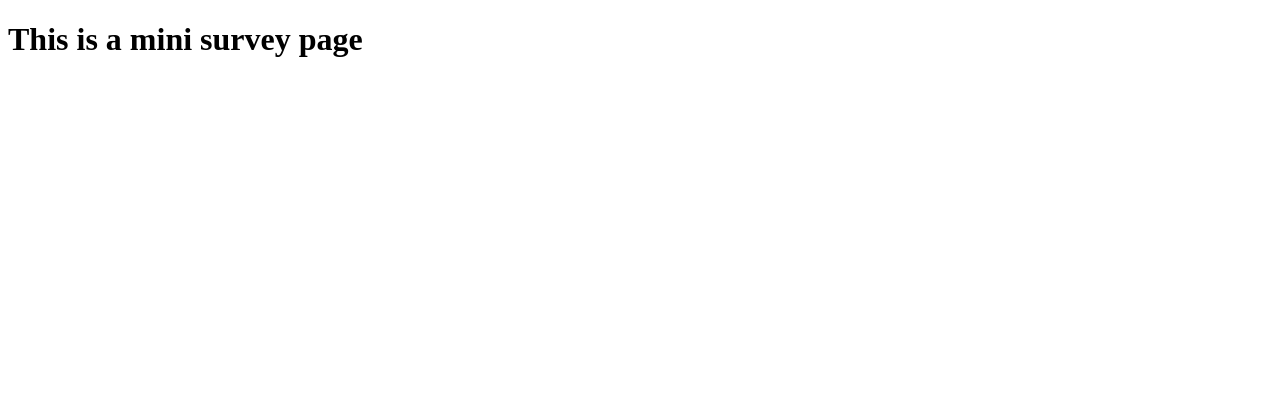
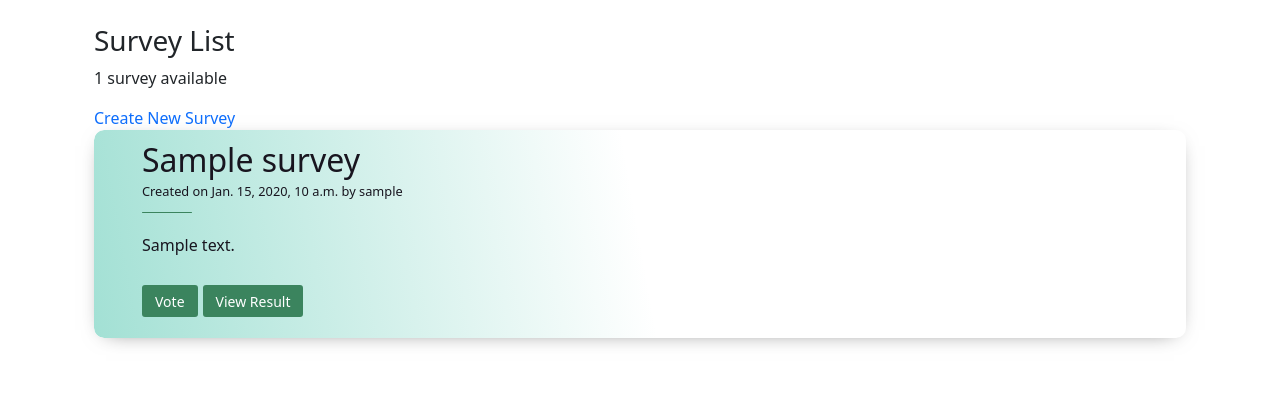
Before and after one commit to chrisbagas/C08, a Django app: page /survey/ in a window 1280 px wide. Shown: the top 393 px of the page. Run offline with Django 3.2, Linux system fonts and the light colour scheme; tables that the repository leaves empty hold one stand-in row (values such as "Sample post"); some libraries are stand-ins or nearby versions.

Commit message:
Add and update some templates, also fix views in mini survey

```diff
--- /dev/null
+++ b/mini_survey/static/css/survey_lists.css
@@ -0,0 +1,176 @@
+a,
+a:hover {
+  text-decoration: none;
+  transition: color 0.3s ease-in-out;
+}
+
+/* Cards */
+.surveycard {
+  flex-wrap: wrap;
+  display: flex;
+  box-shadow: 0 4px 21px -12px rgba(0, 0, 0, 0.66);
+  border-radius: 10px;
+  margin-bottom: 2rem;
+  overflow: hidden;
+  position: relative;
+  color: #ffffff;
+}
+.surveycard .t-dark {
+  color: #18151f;
+}
+.surveycard a {
+  color: inherit;
+}
+.surveycard h1 {
+  margin-bottom: 0.5rem;
+  font-weight: 500;
+  line-height: 0.9;
+}
+.surveycard .small {
+  font-size: 80%;
+}
+.surveycard .surveycard__title {
+  font-size: 1.75rem;
+}
+.surveycard .surveycard__text {
+  padding: 1.5rem;
+  position: relative;
+  display: flex;
+  flex-direction: column;
+}
+.surveycard__bar {
+  width: 50px;
+  height: 10px;
+  margin: 10px 0;
+  border-radius: 5px;
+  background-color: #424242;
+  transition: width 0.2s ease;
+}
+.surveycard .surveycard__preview-txt {
+  overflow: hidden;
+  text-overflow: ellipsis;
+  text-align: justify;
+  height: 100%;
+  margin-top: 0.6rem;
+}
+.surveycard .surveycard__tagbox {
+  display: flex;
+  flex-flow: row wrap;
+  font-size: 14px;
+  margin: 20px 0 0 0;
+  padding: 0;
+  justify-content: center;
+}
+.surveycard .surveycard__tagbox .tag__item {
+  display: inline-block;
+  color: #ffffff;
+  background: #3b845e;
+  border: 3px solid #3b845e;
+  border-radius: 3px;
+  padding: 2.5px 10px;
+  margin: 0 5px 5px 0;
+  cursor: default;
+  user-select: none;
+  transition: background-color 0.3s;
+}
+.surveycard .surveycard__tagbox .tag__item:hover {
+  background-color: rgb(59, 148, 94, 0.6);
+  border: 3px solid rgb(59, 148, 94, 0.1);
+}
+.surveycard:before {
+  content: "";
+  position: absolute;
+  top: 0;
+  right: 0;
+  bottom: 0;
+  left: 0;
+
+  opacity: 1;
+  border-radius: 10px;
+}
+.surveycard:hover .surveycard__bar {
+  width: 100px;
+}
+
+@media screen and (min-width: 769px) {
+  .surveycard {
+    flex-wrap: inherit;
+  }
+  .surveycard .surveycard__title {
+    font-size: 2rem;
+  }
+  .surveycard .surveycard__tagbox {
+    justify-content: start;
+  }
+  .surveycard .surveycard__text {
+    padding: 1rem 3rem;
+    width: 100%;
+  }
+  .surveycard:nth-child(2n + 1) {
+    flex-direction: row;
+  }
+  .surveycard:nth-child(2n + 0) {
+    flex-direction: row-reverse;
+  }
+  .surveycard:nth-child(2n + 1) .surveycard__text::before {
+    left: -12px !important;
+    transform: rotate(4deg);
+  }
+  .surveycard:nth-child(2n + 0) .surveycard__text::before {
+    right: -12px !important;
+    transform: rotate(-4deg);
+  }
+}
+@media screen and (min-width: 1024px) {
+  .surveycard__text {
+    padding: 2rem 3.5rem;
+  }
+
+  .surveycard__text:before {
+    content: "";
+    position: absolute;
+    display: block;
+    top: -20%;
+    height: 130%;
+    width: 55px;
+  }
+}
+
+/* COLORS */
+.green .surveycard__bar {
+  background-color: #3b845e;
+}
+
+.green::before {
+  background-image: linear-gradient(
+    -30deg,
+    rgb(101, 204, 184, 0.6),
+    transparent 50%
+  );
+}
+
+.green:nth-child(2n)::before {
+  background-image: linear-gradient(
+    30deg,
+    rgb(101, 204, 184, 0.6),
+    transparent 50%
+  );
+}
+
+@media screen and (min-width: 769px) {
+  .green::before {
+    background-image: linear-gradient(
+      -80deg,
+      rgb(101, 204, 184, 0.6),
+      transparent 50%
+    );
+  }
+
+  .green:nth-child(2n)::before {
+    background-image: linear-gradient(
+      80deg,
+      rgb(101, 204, 184, 0.6),
+      transparent 50%
+    );
+  }
+}
--- a/mini_survey/templates/survey/survey_lists.html
+++ b/mini_survey/templates/survey/survey_lists.html
@@ -1,12 +1,40 @@
-<!DOCTYPE html>
-<html lang="en">
-<head>
-  <meta charset="UTF-8">
-  <meta http-equiv="X-UA-Compatible" content="IE=edge">
-  <meta name="viewport" content="width=device-width, initial-scale=1.0">
-  <title>Mini Survey Page</title>
-</head>
-<body>
-  <h1>This is a mini survey page</h1>
-</body>
-</html>
+{% extends 'base.html' %}
+{% load static %}
+
+{% block meta %}
+<title>Mini Survey - Corum</title>
+<link rel="stylesheet" href="{% static '/css/survey_lists.css' %}" />
+{% endblock meta %}
+
+{% block content %}
+<div class="container p-4">
+  <div class="survey-header">
+    <div class="survey-header-left">
+      <h3>Survey List</h3>
+      <p>{{survey_count}} survey available</p>
+    </div>
+    <div class="survey-header-right">
+      <a href="{% url 'create' %}"">Create New Survey</a>
+    </div>
+  </div>
+
+  {% if surveys %}
+  {% for survey in surveys %}
+  <article class="surveycard green">
+    <div class="surveycard__text t-dark">
+      <h1 class="surveycard__title green">{{ survey.title }}</h1>
+      <div class="surveycard__subtitle small">
+        Created on {{ survey.pub_date }} by {{ survey.creator }}
+      </div>
+      <div class="surveycard__bar"></div>
+      <div class="surveycard__preview-txt">{{ survey.description }}</div>
+      <ul class="surveycard__tagbox">
+        <li class="tag__item"><a href="{% url 'details' survey.id %}">Vote</a></li>
+        <li class="tag__item"><a href="{% url 'results' survey.id %}">View Result</a></li>
+      </ul>
+    </div>
+  </article>
+  {% endfor %}
+  {% endif %}
+</div>
+{% endblock content %}
--- a/mini_survey/views.py
+++ b/mini_survey/views.py
@@ -8,19 +8,21 @@ from .models import Option, Survey, Vote
 
 def lists(request):
     survey_list = Survey.objects.all()
+    survey_count = survey_list.count()
     # Make pagination to show 10 survey per page
     paginator = Paginator(survey_list, 10)
     page_num = request.GET.get('page')
     surveys = paginator.get_page(page_num)
     context = {
-        'surveys': surveys,
+        'surveys': survey_list,
+        'survey_count': survey_count
     }
     return render(request, 'survey/survey_lists.html', context)
 
 
 def details(request, survey_id):
     survey = get_object_or_404(Survey, pk=survey_id)
-    option_count = survey.choice_set.count()
+    option_count = survey.option_set.count()
     context = {
         'survey': survey,
         'option_count': range(0, option_count)
@@ -36,13 +38,13 @@ def results(request, survey_id):
     return render(request, 'survey/survey_results.html', context)
 
 
-@login_required()
+@login_required(login_url='/signup/login')
 def create(request):
     if request.method == 'POST':
         form = CreateSurveyForm(request.POST)
         if form.is_valid:
             survey = form.save(commit=False)
-            survey.owner = request.user
+            survey.creator = request.user
             survey.save()
             new_option1 = Option(
                 survey=survey, text=form.cleaned_data['option1']).save()
@@ -59,7 +61,7 @@ def create(request):
     return render(request, 'survey/survey_create.html', context)
 
 
-@login_required()
+@login_required(login_url='/signup/login')
 def edit(request, survey_id):
     survey = get_object_or_404(Survey, pk=survey_id)
     if request.user != survey.creator:
@@ -80,7 +82,7 @@ def edit(request, survey_id):
     return render(request, 'survey/survey_edit.html', context)
 
 
-@login_required()
+@login_required(login_url='/signup/login')
 def delete(request, survey_id):
     survey = get_object_or_404(Survey, pk=survey_id)
     if request.user != survey.creator:
@@ -90,7 +92,7 @@ def delete(request, survey_id):
     return redirect('/survey')
 
 
-@login_required()
+@login_required(login_url='/signup/login')
 def add_option(request, survey_id):
     survey = get_object_or_404(Survey, pk=survey_id)
     if request.user != survey.creator:
@@ -112,7 +114,7 @@ def add_option(request, survey_id):
     return render(request, 'survey/add_option.html', context)
 
 
-@login_required()
+@login_required(login_url='/signup/login')
 def vote(request, survey_id):
     survey = get_object_or_404(Survey, pk=survey_id)
     option_id = request.POST.get('option')
--- /dev/null
+++ b/templates/base.html
@@ -0,0 +1,26 @@
+{% load static %}
+<!DOCTYPE html>
+<html lang="en">
+  <head>
+    <!-- Required meta tags -->
+    <meta charset="utf-8" />
+    <meta name="viewport" content="width=device-width, initial-scale=1.0" />
+    <meta http-equiv="X-UA-Compatible" content="IE=edge,chrome=1" />
+
+    <!-- Bootstrap CSS -->
+    <link
+      href="https://cdn.jsdelivr.net/npm/bootstrap@5.1.3/dist/css/bootstrap.min.css"
+      rel="stylesheet"
+      integrity="sha384-1BmE4kWBq78iYhFldvKuhfTAU6auU8tT94WrHftjDbrCEXSU1oBoqyl2QvZ6jIW3"
+      crossorigin="anonymous"
+    />
+
+    {% block meta %} {% endblock meta %}
+
+  </head>
+  <body>
+
+    {% block content %} {% endblock content %}
+
+  </body>
+</html>
```
Also changed, not shown: mini_survey/forms.py (+8 -2 lines), mini_survey/templates/survey/survey_create.html (+28 -26 lines).
